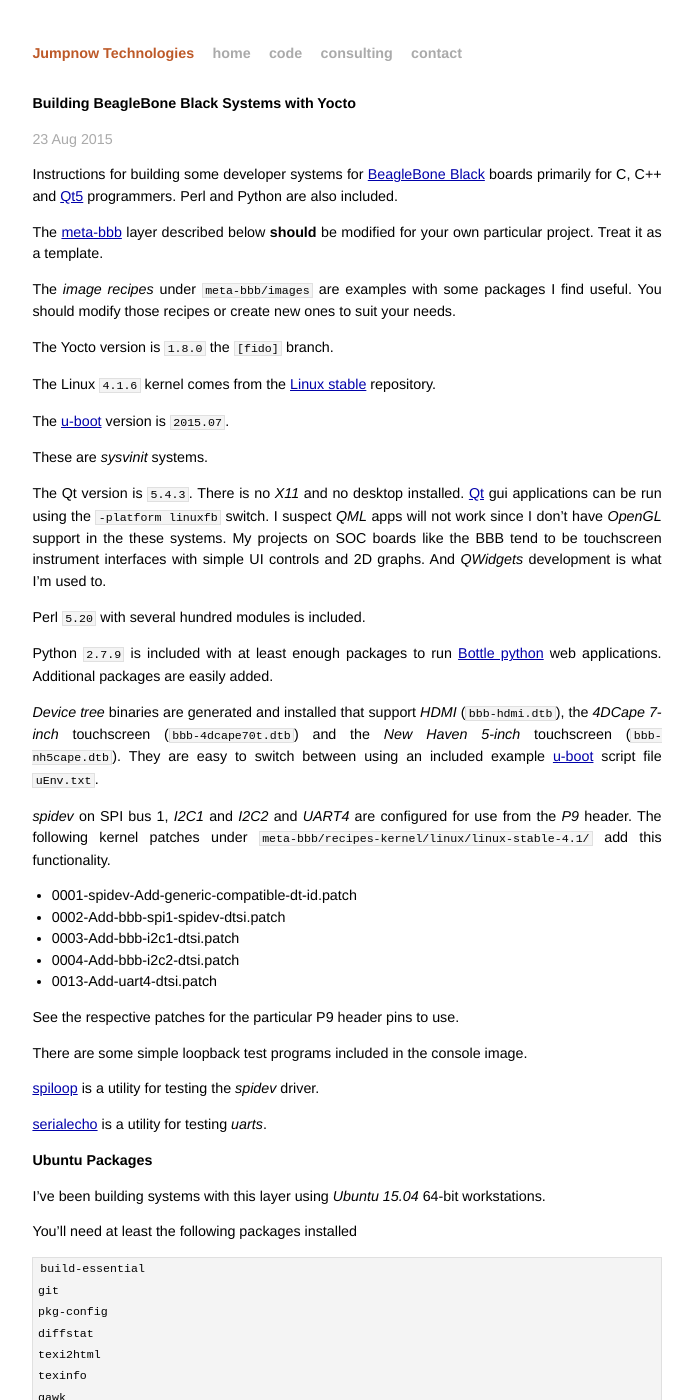
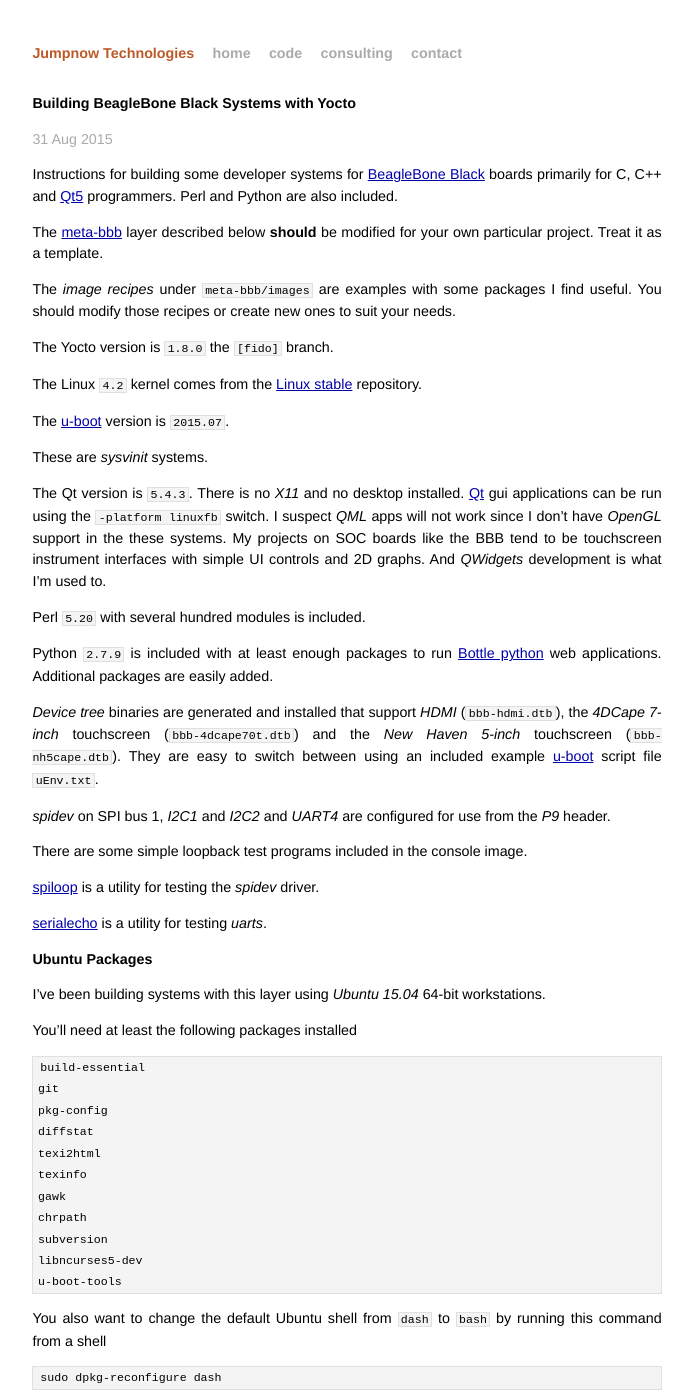
Before and after one commit to jumpnow/jumpnowtek-site, a Jekyll site: the page built from _posts/2015-06-08-BeagleBone-Systems-with-Yocto.md, in a window 1280 px wide and 1400 px high. Shown: the whole window, without its empty margins (293-986 px from the left). Built offline with Jekyll 4.4.1, drawn with Linux system fonts in a browser that asks for light colours.

Commit message:
Upgrade bbb yocto to 4.2 kernel

```diff
--- a/_posts/2015-06-08-BeagleBone-Systems-with-Yocto.md
+++ b/_posts/2015-06-08-BeagleBone-Systems-with-Yocto.md
@@ -2,7 +2,7 @@
 layout: post
 title: Building BeagleBone Black Systems with Yocto
 description: "Building customized systems for the BeagleBone Black using tools from the Yocto Project"
-date: 2015-08-23 09:42:00
+date: 2015-08-31 11:32:00
 categories: beaglebone
 tags: [linux, beaglebone, yocto]
 ---
@@ -15,7 +15,7 @@
 
 The Yocto version is `1.8.0` the `[fido]` branch.
 
-The Linux `4.1.6` kernel comes from the [Linux stable][linux-stable] repository.
+The Linux `4.2` kernel comes from the [Linux stable][linux-stable] repository.
 
 The [u-boot][uboot] version is `2015.07`.
 
@@ -29,15 +29,7 @@
 
 *Device tree* binaries are generated and installed that support *HDMI* (`bbb-hdmi.dtb`), the *4DCape 7-inch* touchscreen (`bbb-4dcape70t.dtb`) and the *New Haven 5-inch* touchscreen (`bbb-nh5cape.dtb`). They are easy to switch between using an included example [u-boot][uboot] script file `uEnv.txt`.
 
-*spidev* on SPI bus 1, *I2C1* and *I2C2* and *UART4* are configured for use from the *P9* header. The following kernel patches under `meta-bbb/recipes-kernel/linux/linux-stable-4.1/` add this functionality.
-
-* 0001-spidev-Add-generic-compatible-dt-id.patch
-* 0002-Add-bbb-spi1-spidev-dtsi.patch
-* 0003-Add-bbb-i2c1-dtsi.patch
-* 0004-Add-bbb-i2c2-dtsi.patch
-* 0013-Add-uart4-dtsi.patch
-
-See the respective patches for the particular P9 header pins to use.
+*spidev* on SPI bus 1, *I2C1* and *I2C2* and *UART4* are configured for use from the *P9* header.
 
 There are some simple loopback test programs included in the console image.
 
```
